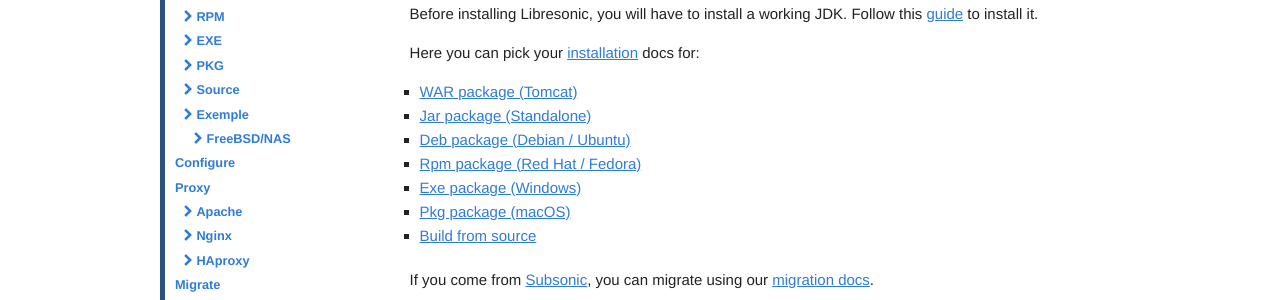
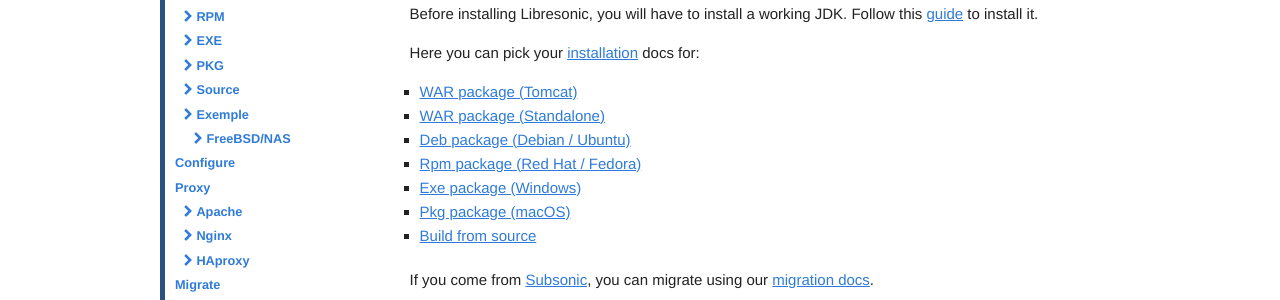
Before and after one commit to airsonic/airsonic.github.io, a Jekyll site: the page built from pages/docs.md, in a window 1280 px wide and 900 px high. Shown: the part 311-611 px from the top of the window. Built offline with Jekyll 4.4.1, drawn with Linux system fonts in a browser that asks for light colours.

Commit message:
Another fixed link

```diff
--- a/pages/docs.md
+++ b/pages/docs.md
@@ -11,7 +11,7 @@ Before installing Libresonic, you will have to install a working JDK. Follow thi
 
 Here you can pick your [installation]({{ site.baseurl }}/docs/install) docs for:
 - [WAR package (Tomcat)]({{ site.baseurl }}/docs/install/war)
-- [Jar package (Standalone)]({{ site.baseurl }}/docs/install/jar)
+- [WAR package (Standalone)]({{ site.baseurl }}/docs/install/war-standalone)
 - [Deb package (Debian / Ubuntu)]({{ site.baseurl }}/docs/install/deb)
 - [Rpm package (Red Hat / Fedora)]({{ site.baseurl }}/docs/install/rpm)
 - [Exe package (Windows)]({{ site.baseurl }}/docs/install/exe)
```
